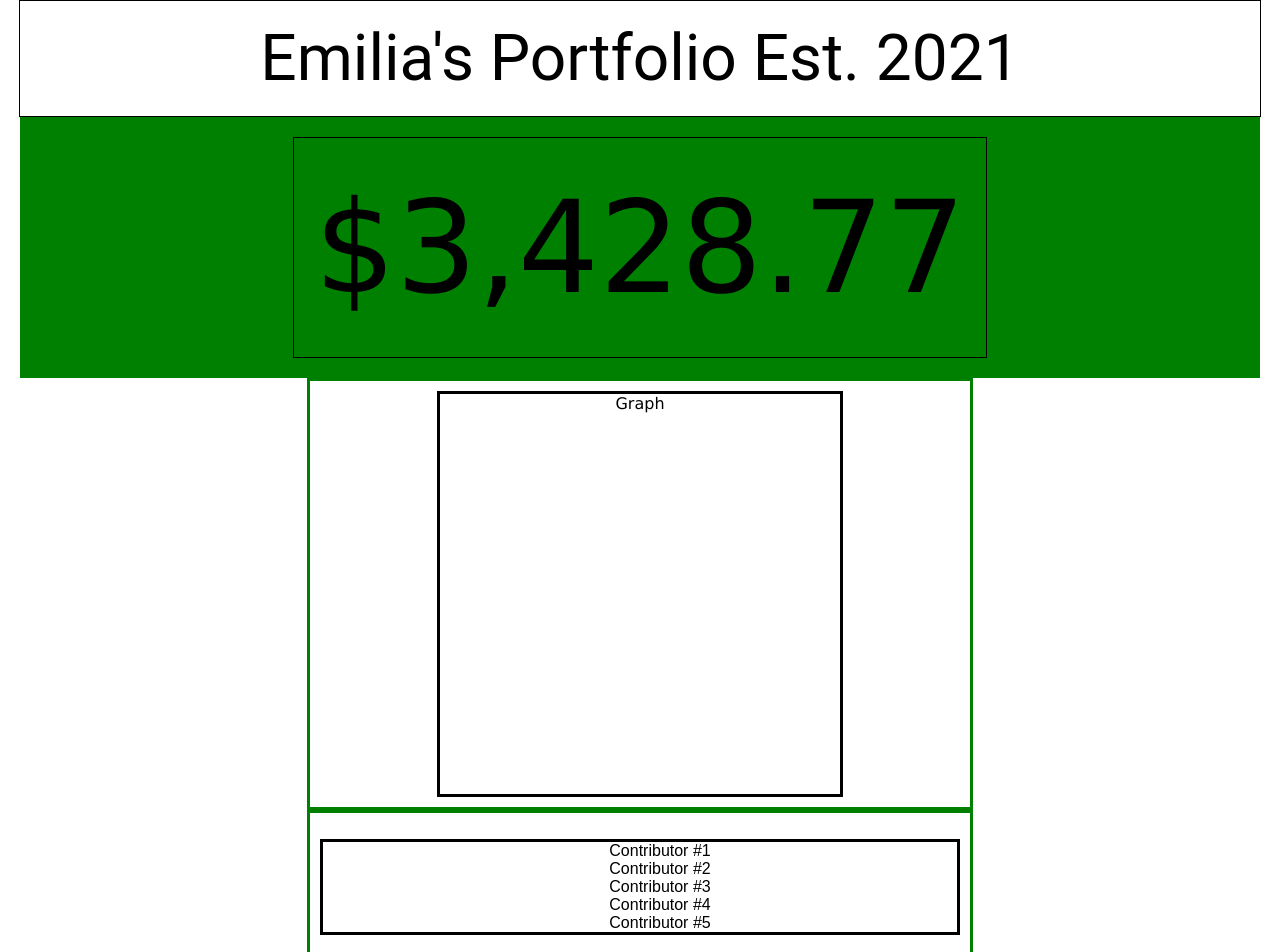
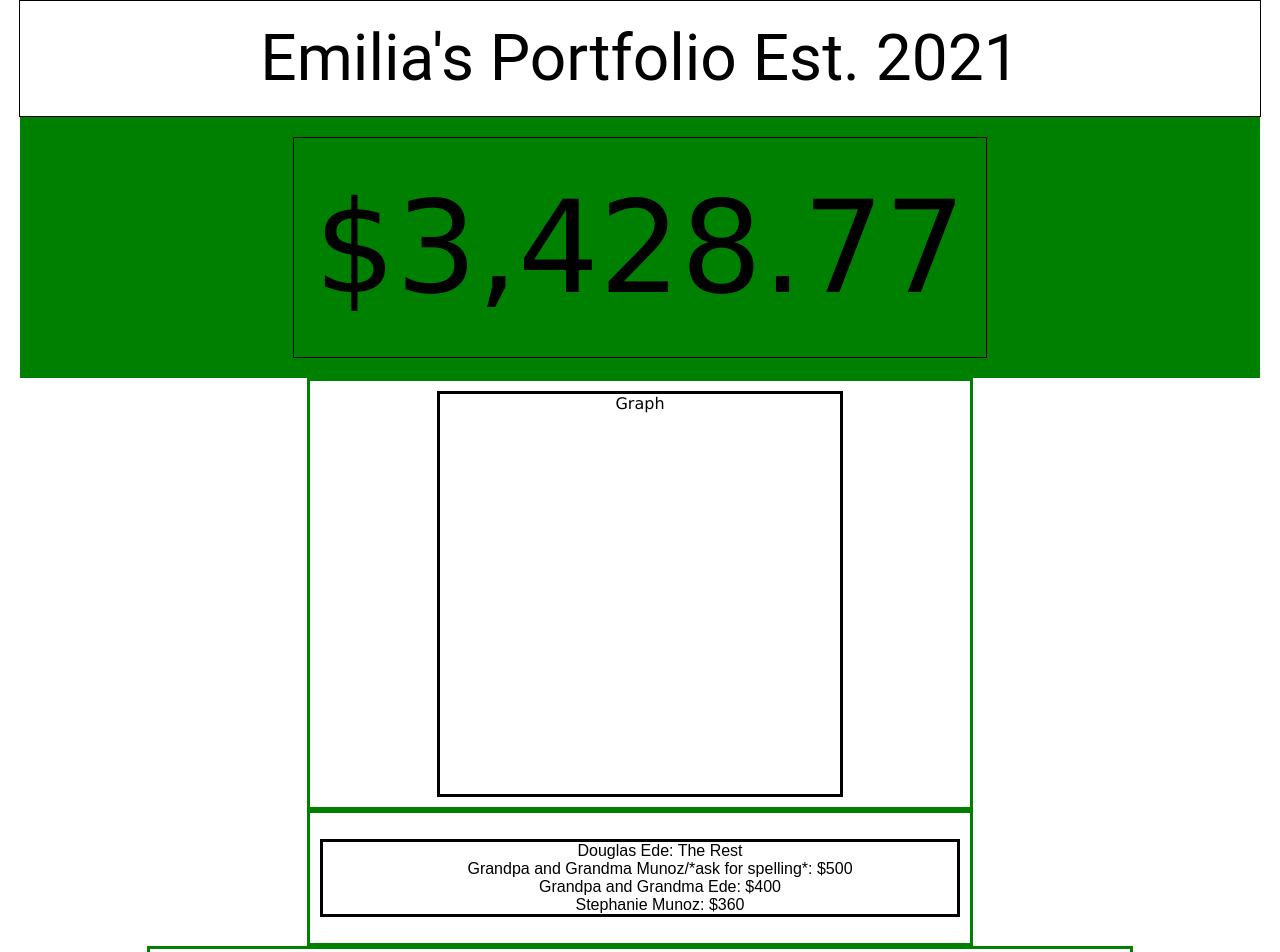
Before and after one commit to Douglas4739/Emilias-Portfolio, a React (Create React App) app: page / in a window 1280 px wide. Shown: the top 952 px of the page. Built offline with nearby package versions, Linux system fonts and the light colour scheme.

Commit message:
added contribution information

```diff
--- a/src/Contributions.js
+++ b/src/Contributions.js
@@ -6,11 +6,10 @@ function Contributions() {
     <>
       <div className="contributions">
         <ul className="contributors">
-          <li className="contributor">Contributor #1</li>
-          <li className="contributor">Contributor #2</li>
-          <li className="contributor">Contributor #3</li>
-          <li className="contributor">Contributor #4</li>
-          <li className="contributor">Contributor #5</li>
+          <li className="contributor">Douglas Ede: The Rest</li>
+          <li className="contributor">Grandpa and Grandma Munoz/*ask for spelling*: $500</li>
+          <li className="contributor">Grandpa and Grandma Ede: $400 </li>
+          <li className="contributor">Stephanie Munoz: $360 </li>
         </ul>
       </div>
     </>
```
